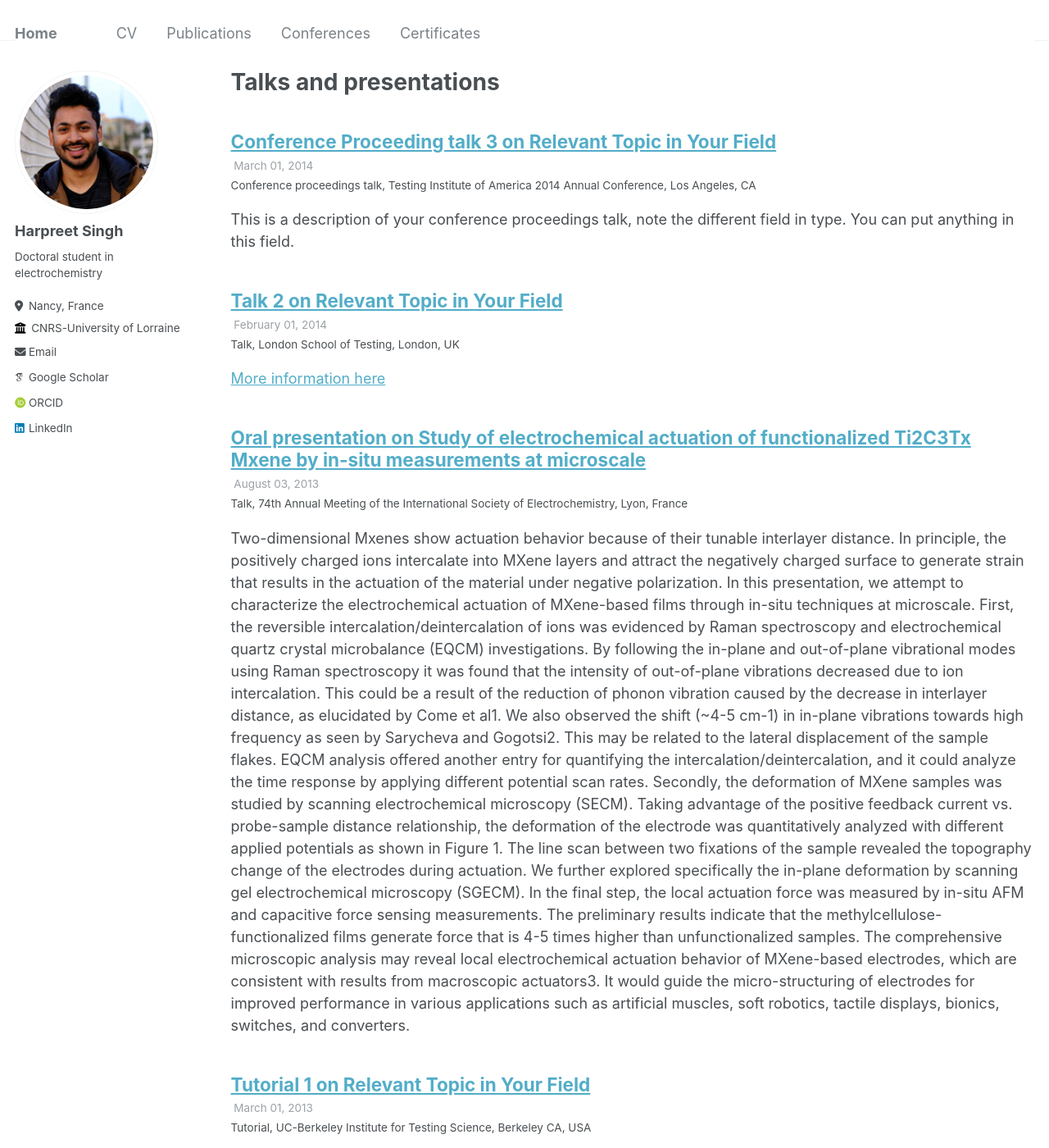
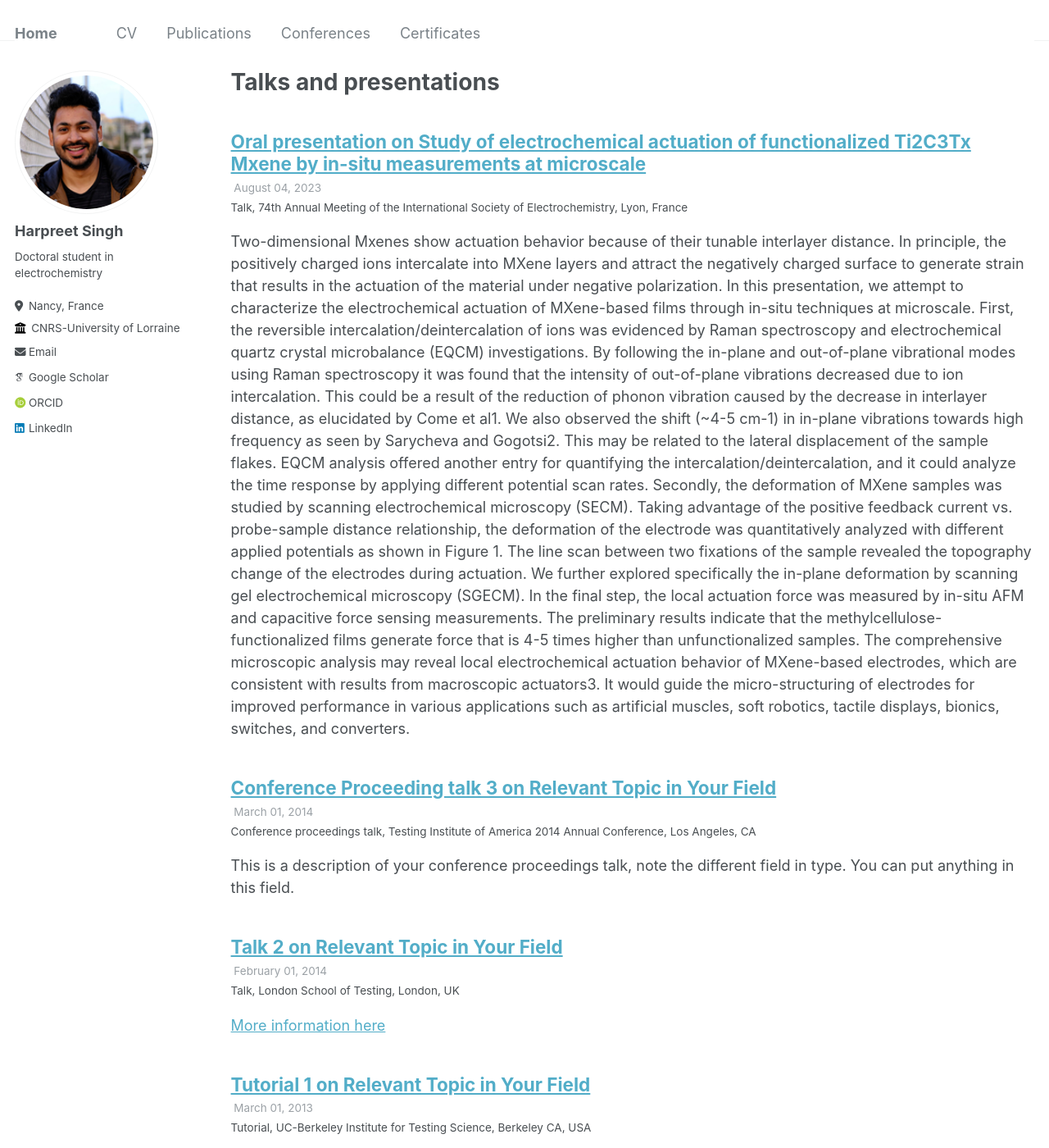
Before and after one commit to Harpr33t-Singh/Harpr33t-Singh.github.io, a Jekyll site: the page built from _pages/talks.html, in a window 1280 px wide and 1400 px high. Shown: the whole window at 82% size. Built offline with Jekyll 4.4.1, drawn with Linux system fonts in a browser that asks for light colours; some web fonts are replaced.

Commit message:
Update 2012-03-01-talk-1.md

```diff
--- a/_talks/2012-03-01-talk-1.md
+++ b/_talks/2012-03-01-talk-1.md
@@ -4,7 +4,7 @@ collection: talks
 type: "Talk"
 permalink: /talks/2012-03-01-talk-1
 venue: "74th Annual Meeting of the International Society of Electrochemistry"
-date: 2013-08-03 to 2013-08-08
+date: 2023-08-04
 location: "Lyon, France"
 ---
 
```
